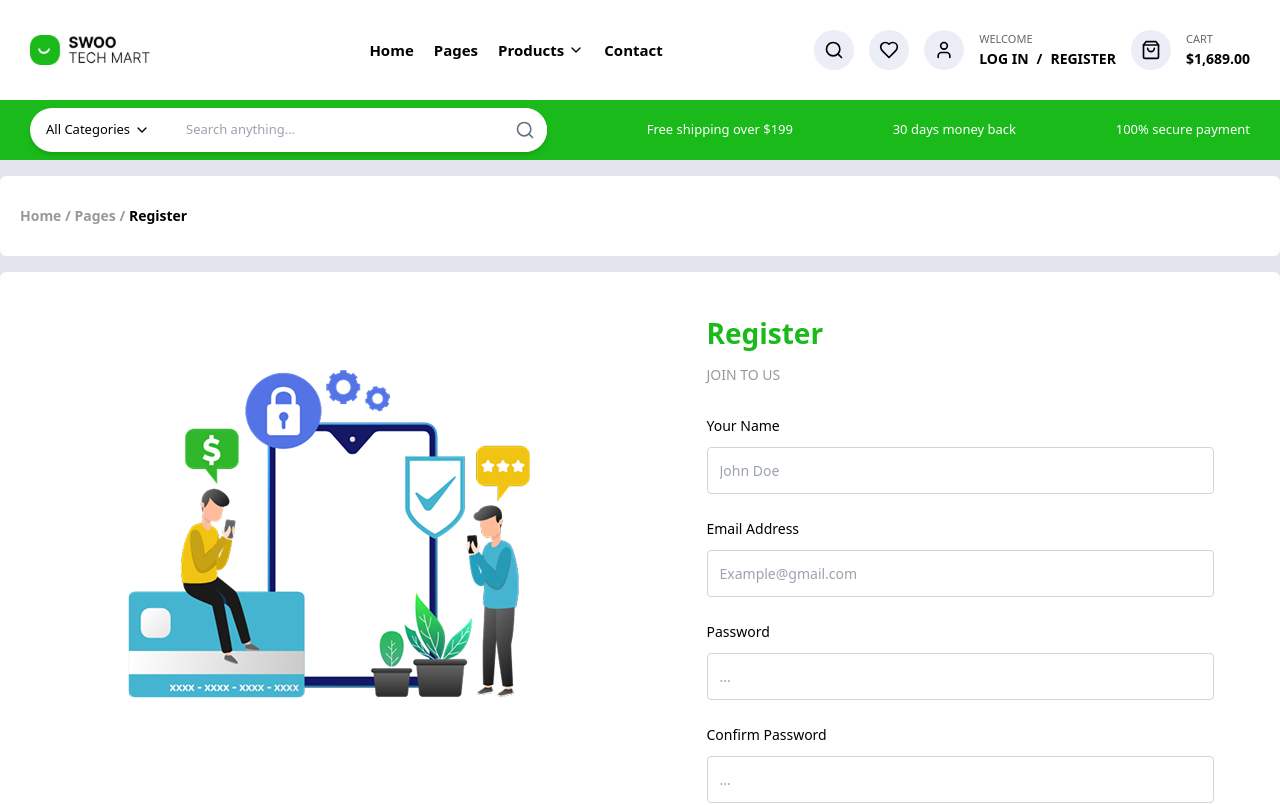
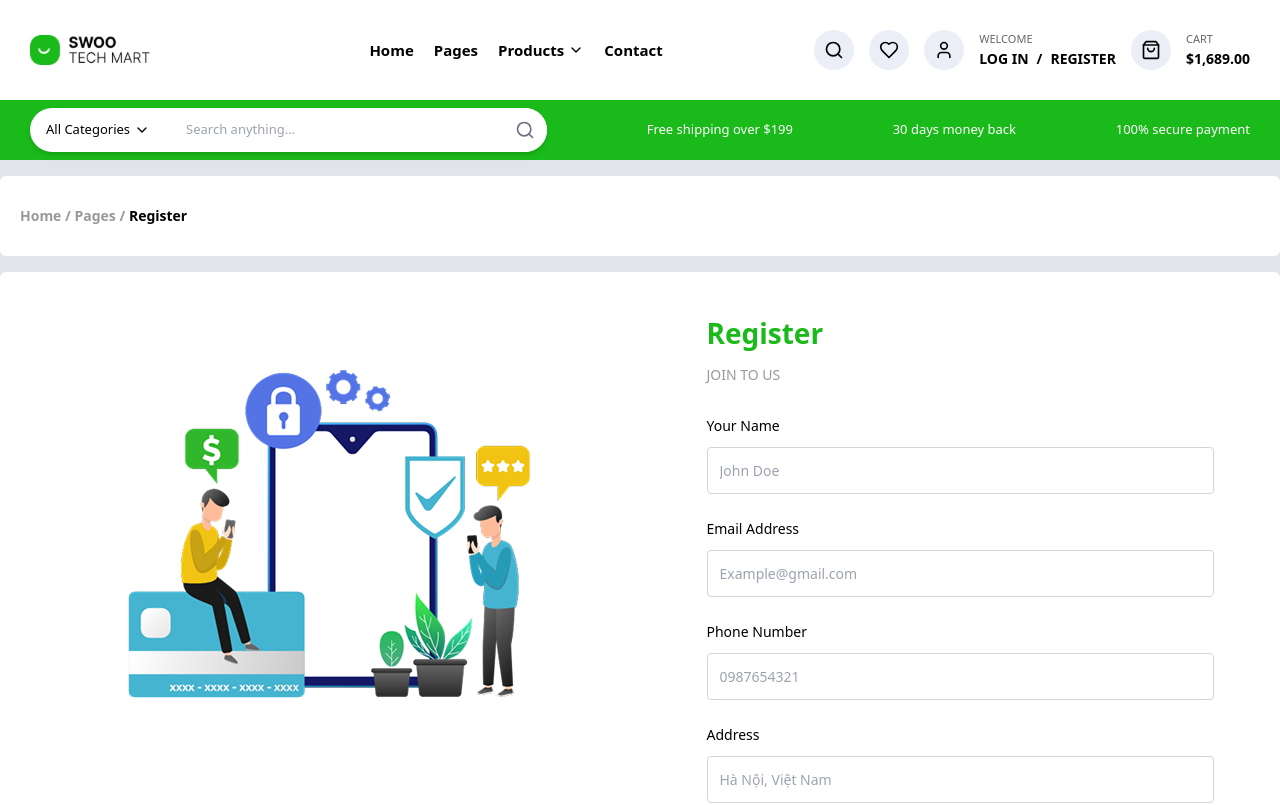
Before and after one commit to bdduongdev/CF-eCommerce-FE-client, a React (Vite) app: page /register in a window 1280 px wide. Shown: the top 805 px of the page. Built offline with nearby package versions, Linux system fonts and the light colour scheme.

Commit message:
feat: auth-register

```diff
--- a/package.json
+++ b/package.json
@@ -32,6 +32,7 @@
     "lucide-react": "^0.511.0",
     "react": "^18.3.1",
     "react-dom": "^18.3.1",
+    "react-hook-form": "^7.57.0",
     "react-router-dom": "^7.6.0",
     "zustand": "^4.5.7"
   }
--- a/src/pages/register/Register.tsx
+++ b/src/pages/register/Register.tsx
@@ -1,14 +1,43 @@
-import React from 'react'
-import { Link } from 'react-router-dom'
+import React from 'react';
+import { Link } from 'react-router-dom';
+import { useForm } from 'react-hook-form';
+import axios from 'axios';
+
+type FormData = {
+  fullname: string;
+  email: string;
+  password: string;
+  confirmPassword: string;
+  phone: string;
+  address: string;
+};
 
 const Register = () => {
+  const {
+    register,
+    handleSubmit,
+    watch,
+    formState: { errors },
+    reset,
+  } = useForm<FormData>();
+
+  const onSubmit = async (data: FormData) => {
+    try {
+      const response = await axios.post('http://localhost:8888/api/auth/register', data);
+      alert('Đăng ký thành công') ;
+      console.log('Đăng ký thành công:', response.data);
+      reset();
+    } catch (error: any) {
+      console.error('Lỗi đăng ký:', error.response?.data || error.message);
+    }
+  };
+
   return (
-        <>
     <main className="bg-[#e2e4eb] py-4">
       {/* Breadcrumb */}
       <section className="bg-white flex items-center rounded-md h-[80px] mb-4">
         <div className="ml-[20px] text-[14px] font-bold text-[#999999]">
-                        <Link to="/">Home</Link> / <Link to="/pages">Pages</Link> /{" "}
+          <Link to="/">Home</Link> / <Link to="/pages">Pages</Link> /{' '}
           <Link to="/register" className="text-black">Register</Link>
         </div>
       </section>
@@ -26,62 +55,115 @@ const Register = () => {
 
         {/* Cột form */}
         <div className="w-full md:w-1/2 py-10 flex justify-center">
-                        <form className="w-full max-w-[507px] px-4 md:px-0">
-                            <h2 className="text-[28px] font-bold text-[#1ABA1A] mb-[10px]">
-                                Register
-                            </h2>
+          <form
+            className="w-full max-w-[507px] px-4 md:px-0"
+            onSubmit={handleSubmit(onSubmit)}
+          >
+            <h2 className="text-[28px] font-bold text-[#1ABA1A] mb-[10px]">Register</h2>
             <p className="text-[14px] text-[#999999] mb-[30px]">JOIN TO US</p>
 
-                            {/* Your Name */}
+            {/* Fullname */}
             <div className="mb-6">
-                                <label className="labelCommon" htmlFor="name">
-                                    Your Name
-                                </label>
+              <label className="labelCommon" htmlFor="fullname">Your Name</label>
               <input
                 type="text"
+                id="fullname"
                 placeholder="John Doe"
-                                    id="name"
                 className="inputCommon"
+                {...register("fullname", { required: "Họ tên là bắt buộc" })}
               />
+              {errors.fullname && <p className="text-red-500 text-sm">{errors.fullname.message}</p>}
             </div>
 
             {/* Email */}
             <div className="mb-6">
-                                <label className="labelCommon" htmlFor="email">
-                                    Email Address
-                                </label>
+              <label className="labelCommon" htmlFor="email">Email Address</label>
               <input
                 type="email"
+                id="email"
                 placeholder="Example@gmail.com"
-                                    id="email"
                 className="inputCommon"
+                {...register("email", {
+                  required: "Email là bắt buộc",
+                  pattern: {
+                    value: /^[^\s@]+@[^\s@]+\.[^\s@]+$/,
+                    message: "Email không hợp lệ",
+                  },
+                })}
               />
+              {errors.email && <p className="text-red-500 text-sm">{errors.email.message}</p>}
+            </div>
+
+            {/* Phone */}
+            <div className="mb-6">
+              <label className="labelCommon" htmlFor="phone">Phone Number</label>
+              <input
+                type="text"
+                id="phone"
+                placeholder="0987654321"
+                className="inputCommon"
+                {...register("phone", {
+                  required: "Số điện thoại là bắt buộc",
+                  pattern: {
+                    value: /^[0-9]{9,11}$/,
+                    message: "Số điện thoại không hợp lệ",
+                  },
+                })}
+              />
+              {errors.phone && <p className="text-red-500 text-sm">{errors.phone.message}</p>}
+            </div>
+
+            {/* Address */}
+            <div className="mb-6">
+              <label className="labelCommon" htmlFor="address">Address</label>
+              <input
+                type="text"
+                id="address"
+                placeholder="Hà Nội, Việt Nam"
+                className="inputCommon"
+                {...register("address", {
+                  required: "Địa chỉ là bắt buộc",
+                })}
+              />
+              {errors.address && <p className="text-red-500 text-sm">{errors.address.message}</p>}
             </div>
 
             {/* Password */}
             <div className="mb-6">
-                                <label className="labelCommon" htmlFor="password">
-                                    Password
-                                </label>
+              <label className="labelCommon" htmlFor="password">Password</label>
               <input
                 type="password"
+                id="password"
                 placeholder="..."
-                                    id="password"
                 className="inputCommon"
+                {...register("password", {
+                  required: "Mật khẩu là bắt buộc",
+                  minLength: {
+                    value: 6,
+                    message: "Mật khẩu phải có ít nhất 6 ký tự",
+                  },
+                })}
               />
+              {errors.password && <p className="text-red-500 text-sm">{errors.password.message}</p>}
             </div>
 
             {/* Confirm Password */}
             <div className="mb-10">
-                                <label className="labelCommon" htmlFor="confirmPassword">
-                                    Confirm Password
-                                </label>
+              <label className="labelCommon" htmlFor="confirmPassword">Confirm Password</label>
               <input
                 type="password"
+                id="confirmPassword"
                 placeholder="..."
-                                    id="confirmPassword"
                 className="inputCommon"
+                {...register("confirmPassword", {
+                  required: "Xác nhận mật khẩu là bắt buộc",
+                  validate: (value) =>
+                    value === watch("password") || "Mật khẩu không khớp",
+                })}
               />
+              {errors.confirmPassword && (
+                <p className="text-red-500 text-sm">{errors.confirmPassword.message}</p>
+              )}
             </div>
 
             <button
@@ -99,8 +181,7 @@ const Register = () => {
         </div>
       </section>
     </main>
-        </>
-    )
-}
+  );
+};
 
-export default Register
+export default Register;
```
Also changed, not shown: src/pages/login/Login.tsx (+72 -15 lines), 2 other files (tests, documents, lock files or other folders). Lines whose indentation alone changed are shown as unchanged.
